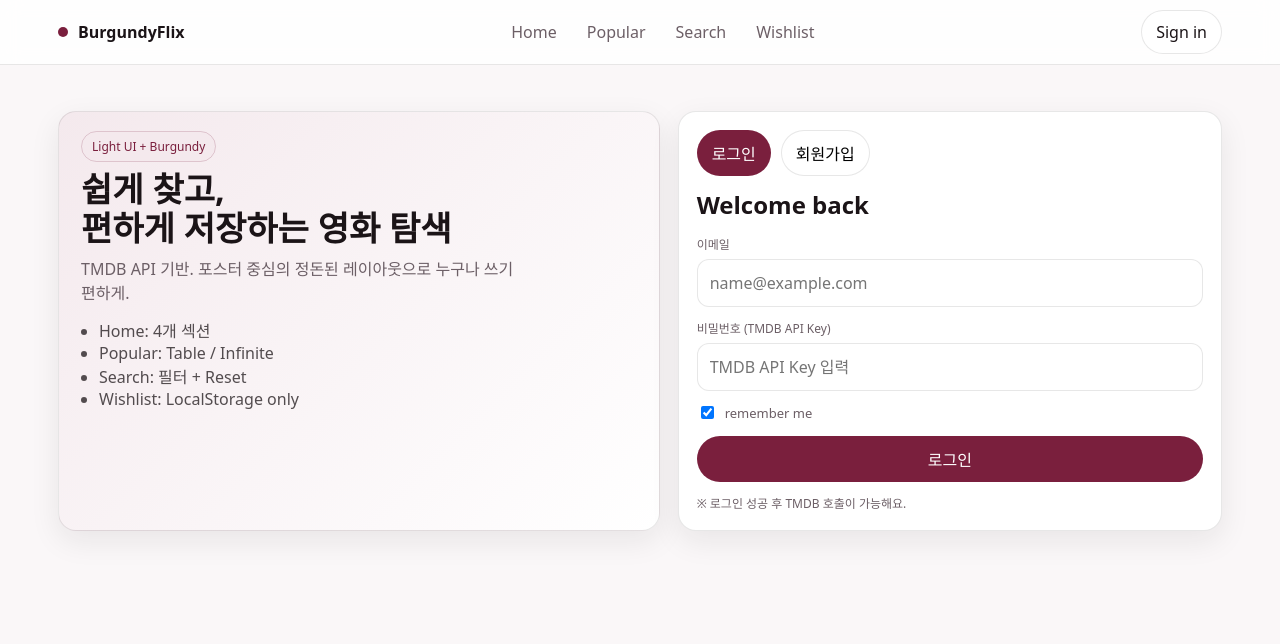
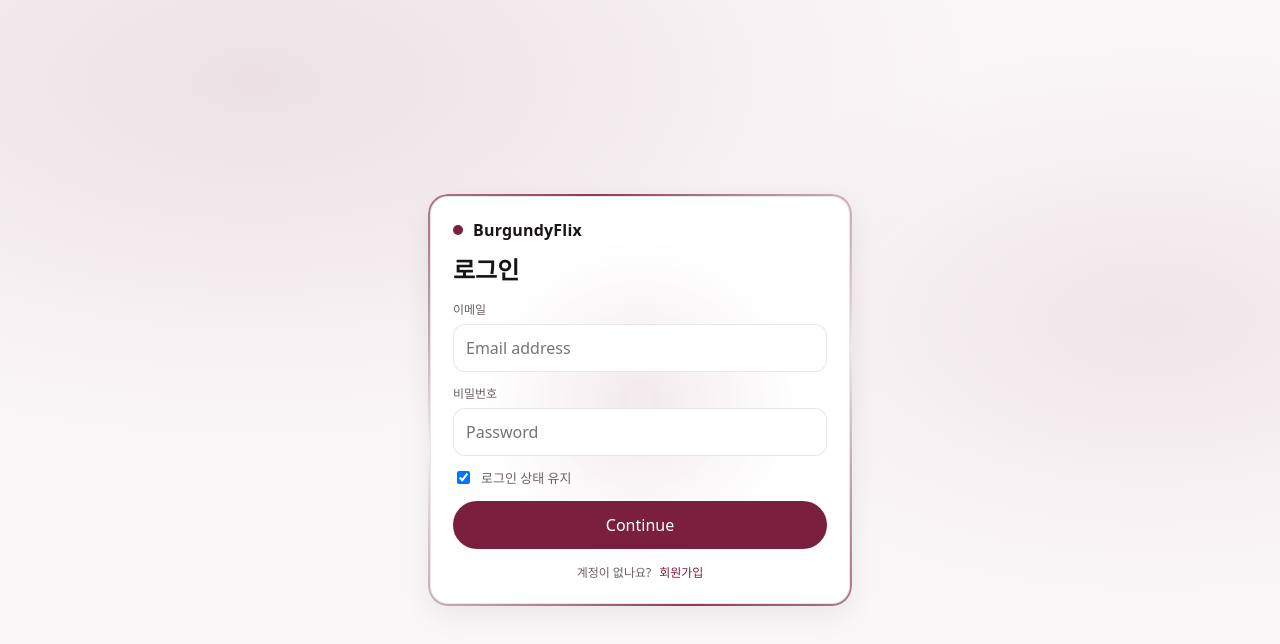
Before and after one commit to One2-3/PB_homework2, a Vue app: page /#/signin in a window 1280 px wide. Shown: the top 644 px of the page. Built offline with nearby package versions, Linux system fonts and the light colour scheme.

Commit message:
login animation

```diff
--- a/src/App.vue
+++ b/src/App.vue
@@ -1,10 +1,15 @@
 <script setup lang="ts">
+  import { computed } from "vue";
+  import { useRoute } from "vue-router";
   import AppHeader from "@/components/layout/AppHeader.vue";
+
+  const route = useRoute();
+  const hideHeader = computed(() => route.path === "/signin");
   </script>
 
   <template>
-    <AppHeader />
-    <main class="main">
+    <AppHeader v-if="!hideHeader" />
+    <main class="main" :class="{ full: hideHeader }">
       <RouterView v-slot="{ Component }">
         <transition name="page" mode="out-in">
           <component :is="Component" />
@@ -15,6 +20,7 @@
 
   <style scoped>
   .main{ padding: 18px 0 34px; }
+  .main.full{ padding: 0; min-height: 100vh; display:flex; }
   .page-enter-active,.page-leave-active{ transition: opacity .2s, transform .2s; }
   .page-enter-from,.page-leave-to{ opacity:0; transform: translateY(8px); }
   </style>
--- a/src/Pages/PopularPage.vue
+++ b/src/Pages/PopularPage.vue
@@ -1,5 +1,5 @@
 <script setup lang="ts">
-    import { computed, onMounted, onUnmounted, ref } from "vue";
+    import { computed, nextTick, onMounted, onUnmounted, ref, watch } from "vue";
     import { tmdbApi } from "@/services/tmdbApi";
     import type { MovieSummary } from "@/types/tmdb";
     import MovieCard from "@/components/movie/MovieCard.vue";
@@ -21,36 +21,21 @@
     const totalPages = ref(1);
     const items = ref<MovieSummary[]>([]);
 
-    // Table view: 한 화면에 보이도록 8~12 권장(여기선 10)
-    const perPage = 10;
-    const tableItems = computed(() => items.value);
+    const perPageTable = 8; // ✅ 스크롤 없이 한 화면에 확실히 들어오게 줄임
+    const tableItems = computed(() => items.value.slice(0, perPageTable));
 
     const scroller = ref<HTMLElement | null>(null);
     const sentinel = ref<HTMLElement | null>(null);
+
     const showTop = ref(false);
-
     let io: IntersectionObserver | null = null;
 
     function lockBody(lock: boolean) {
       document.body.style.overflow = lock ? "hidden" : "";
     }
 
-    function setMode(m: Mode) {
-      mode.value = m;
-      lsSet(MODE_KEY, m);
-
-      // 초기화
-      page.value = 1;
-      totalPages.value = 1;
-      items.value = [];
-
-      // Popular 페이지에서는 컨테이너 스크롤을 강제 → body는 잠가두는 게 안전
-      lockBody(true);
-
-      // 컨테이너 스크롤 맨 위로
-      requestAnimationFrame(() => scroller.value?.scrollTo({ top: 0 }));
-
-      loadPage(1, true);
+    function posterThumb(path: string | null) {
+      return path ? `https://image.tmdb.org/t/p/w92${path}` : "";
     }
 
     async function loadPage(p: number, replace: boolean) {
@@ -61,14 +46,14 @@
         totalPages.value = data.total_pages;
 
         if (mode.value === "table") {
-          // table은 페이지 단위 교체
-          items.value = data.results.slice(0, perPage);
+          // ✅ table은 페이지마다 교체 (스크롤 없이 8개만)
+          items.value = data.results.slice(0, perPageTable);
         } else {
-          // infinite는 누적
+          // ✅ infinite는 누적
           items.value = replace ? data.results : [...items.value, ...data.results];
         }
-      } catch {
-        toast.error("Popular 로딩 실패. TMDB API Key(비밀번호)를 확인해 주세요.");
+      } catch (e: any) {
+        toast.error(e?.message || "Popular 로딩 실패. API Key(비밀번호)를 확인해 주세요.");
       } finally {
         loading.value = false;
       }
@@ -83,8 +68,6 @@
     function goto(p: number) {
       if (p < 1 || p > totalPages.value) return;
       loadPage(p, true);
-      // table 모드에서 상단으로(컨테이너)
-      requestAnimationFrame(() => scroller.value?.scrollTo({ top: 0, behavior: "smooth" }));
     }
 
     function toggle(movie: MovieSummary) {
@@ -98,34 +81,59 @@
     }
 
     function goTop() {
-      scroller.value?.scrollTo({ top: 0, behavior: "smooth" }); // ✅ ref로 컨테이너 스크롤 제어
+      scroller.value?.scrollTo({ top: 0, behavior: "smooth" });
     }
 
-    onMounted(() => {
+    function setMode(m: Mode) {
+      mode.value = m;
+      lsSet(MODE_KEY, m);
+
+      // 항상 body는 잠금(과제에서 table 스크롤 금지 안정)
+      lockBody(true);
+
+      // 데이터 초기화 후 다시 로드
+      page.value = 1;
+      totalPages.value = 1;
+      items.value = [];
+
+      nextTick(() => {
+        if (scroller.value) scroller.value.scrollTop = 0;
+        loadPage(1, true);
+      });
+    }
+
+    // ✅ infinite에서만 observer 붙이기
+    async function setupObserver() {
+      io?.disconnect();
+      io = null;
+
+      await nextTick();
+      if (mode.value !== "infinite") return;
+      if (!scroller.value || !sentinel.value) return;
+
+      io = new IntersectionObserver(
+        (entries) => {
+          if (entries.some((e) => e.isIntersecting)) loadNext();
+        },
+        { root: scroller.value, rootMargin: "300px", threshold: 0 }
+      );
+
+      io.observe(sentinel.value);
+    }
+
+    onMounted(async () => {
       wish.hydrate();
 
-      // Popular는 컨테이너 스크롤이 요구사항 → body 스크롤 막기
+      // Popular 페이지는 컨테이너 스크롤 사용 → body는 고정
       lockBody(true);
 
-      loadPage(1, true);
-
-      // ✅ Infinite Scroll: IntersectionObserver root를 scroller로 설정(핵심)
-      io = new IntersectionObserver(
-        (entries) => {
-          if (mode.value !== "infinite") return;
-          if (entries.some((e) => e.isIntersecting)) loadNext();
-        },
-        {
-          root: scroller.value,   // ✅ viewport가 아니라 컨테이너
-          rootMargin: "300px",
-          threshold: 0,
-        }
-      );
-
-      if (sentinel.value) io.observe(sentinel.value);
+      await loadPage(1, true);
+      await setupObserver();
 
       scroller.value?.addEventListener("scroll", onScroll, { passive: true });
     });
+
+    watch(mode, () => setupObserver());
 
     onUnmounted(() => {
       lockBody(false);
@@ -138,30 +146,31 @@
       <div class="container">
         <div class="topbar card">
           <div class="seg">
-            <button class="btn" :class="{ primary: mode === 'table' }" @click="setMode('table')">
-              Table View
-            </button>
-            <button class="btn" :class="{ primary: mode === 'infinite' }" @click="setMode('infinite')">
-              Infinite Scroll
-            </button>
+            <button class="btn" :class="{ primary: mode === 'table' }" @click="setMode('table')">Table View</button>
+            <button class="btn" :class="{ primary: mode === 'infinite' }" @click="setMode('infinite')">Infinite Scroll</button>
           </div>
           <span class="badge">page {{ page }} / {{ totalPages }}</span>
         </div>
 
-        <!-- ✅ 스크롤 컨테이너 -->
-        <section ref="scroller" class="scrollBox card">
+        <!-- ✅ Table: overflow hidden(스크롤 불가) / Infinite: overflow auto -->
+        <section ref="scroller" class="box card" :class="mode">
           <LoadingSpinner v-if="loading && items.length === 0" />
 
-          <!-- TABLE -->
+          <!-- TABLE (포스터 포함, 스크롤 0) -->
           <div v-if="mode === 'table'" class="table">
             <div class="thead">
-              <div>Movie</div><div>Rating</div><div>Year</div>
+              <div>Poster / Movie</div><div>Rating</div><div>Year</div>
             </div>
 
             <div class="trow" v-for="m in tableItems" :key="m.id">
               <div class="cell movie" @click="toggle(m)">
-                <span class="title">{{ m.title }}</span>
-                <span v-if="wish.has(m.id)" class="badge">Saved</span>
+                <img v-if="posterThumb(m.poster_path)" class="thumb" :src="posterThumb(m.poster_path)" :alt="m.title" />
+                <div class="info">
+                  <div class="title">{{ m.title }}</div>
+                  <div class="sub">
+                    <span v-if="wish.has(m.id)" class="badge">Saved</span>
+                  </div>
+                </div>
               </div>
               <div class="cell">⭐ {{ m.vote_average.toFixed(1) }}</div>
               <div class="cell">{{ m.release_date?.slice(0, 4) }}</div>
@@ -182,15 +191,11 @@
               :wished="wish.has(m.id)"
               @toggle="toggle"
             />
-
-            <!-- ✅ 바닥 감지용 sentinel -->
-            <div ref="sentinel" class="sentinel" />
-
+            <div ref="sentinel" class="sentinel"></div>
             <LoadingSpinner v-if="loading && items.length > 0" />
           </div>
 
-          <!-- ✅ Top 버튼: 컨테이너 기준 -->
-          <button v-show="showTop" class="topbtn btn primary" @click="goTop">Top</button>
+          <button v-show="mode==='infinite' && showTop" class="topbtn btn primary" @click="goTop">Top</button>
         </section>
       </div>
     </template>
@@ -203,14 +208,24 @@
     }
     .seg{ display:flex; gap:10px; flex-wrap:wrap; }
 
-    .scrollBox{
+    /* ✅ 공통 컨테이너 높이(뷰포트에 맞게) */
+    .box{
       position: relative;
-      height: calc(100vh - 64px - 18px - 76px); /* header(64) + main padding + topbar */
-      overflow: auto; /* ✅ 컨테이너 스크롤 */
+      height: calc(100vh - 64px - 18px - 76px);
       padding: 12px;
     }
 
-    .table{ overflow: hidden; } /* ✅ table은 스크롤 금지 */
+    /* ✅ Table: 스크롤 완전 금지 */
+    .box.table{
+      overflow: hidden;
+    }
+
+    /* ✅ Infinite: 컨테이너 스크롤 */
+    .box.infinite{
+      overflow: auto;
+    }
+
+    .table{ overflow: hidden; }
     .thead,.trow{
       display:grid;
       grid-template-columns: 1fr 120px 80px;
@@ -224,14 +239,37 @@
       border-bottom:1px solid var(--line);
     }
     .trow{
-      padding: 12px 8px;
+      padding: 10px 8px;
       border-bottom:1px solid var(--line);
     }
     .trow:last-child{ border-bottom:none; }
-    .movie{ display:flex; gap:10px; align-items:center; cursor:pointer; }
-    .title{ font-weight:800; overflow:hidden; text-overflow:ellipsis; white-space:nowrap; }
-    .pager{ display:flex; justify-content:flex-end; gap:10px; padding-top: 12px; }
 
+    .movie{
+      display:flex; gap:10px; align-items:center;
+      cursor:pointer;
+      min-width: 0;
+    }
+    .thumb{
+      width: 40px; height: 60px;
+      border-radius: 10px;
+      object-fit: cover;
+      border: 1px solid var(--line);
+      background: #eee;
+      flex: 0 0 auto;
+    }
+    .info{ min-width:0; }
+    .title{
+      font-weight: 800;
+      overflow:hidden; text-overflow:ellipsis; white-space:nowrap;
+    }
+    .sub{ margin-top: 4px; }
+
+    .pager{
+      display:flex; justify-content:flex-end; gap:10px;
+      padding-top: 12px;
+    }
+
+    /* Infinite grid */
     .grid{
       display:grid; gap:12px;
       grid-template-columns: repeat(6, 1fr);
@@ -239,16 +277,16 @@
     .sentinel{ height: 1px; }
 
     .topbtn{
-      position: sticky; /* 컨테이너 내부에 고정 느낌 */
+      position: sticky;
       bottom: 10px;
       margin-left: auto;
-      display: block;
+      display:block;
     }
 
     @media (max-width: 1100px){ .grid{ grid-template-columns: repeat(4, 1fr); } }
     @media (max-width: 760px){
       .grid{ grid-template-columns: repeat(2, 1fr); }
       .thead,.trow{ grid-template-columns: 1fr 90px 70px; }
-      .scrollBox{ height: calc(100vh - 64px - 18px - 96px); }
+      .box{ height: calc(100vh - 64px - 18px - 96px); }
     }
     </style>
--- a/src/Pages/SigninPage.vue
+++ b/src/Pages/SigninPage.vue
@@ -1,24 +1,25 @@
 <script setup lang="ts">
     import { ref } from "vue";
-    import { useAuthStore } from "@/stores/auth";
     import { useRouter } from "vue-router";
     import { useToast } from "vue-toastification";
+    import { useAuthStore } from "@/stores/auth";
 
-    const auth = useAuthStore();
     const router = useRouter();
     const toast = useToast();
+    const auth = useAuthStore();
 
-    const mode = ref<"login"|"register">("login");
+    const mode = ref<"login" | "register">("login");
 
     const email = ref(auth.savedEmail || "");
-    const password = ref("");      // TMDB API Key
+    const password = ref("");
+    const password2 = ref("");
     const rememberMe = ref(true);
     const agree = ref(false);
 
     async function onLogin() {
       try {
         auth.signin(email.value, password.value, rememberMe.value);
-        toast.success("로그인 성공!");
+        toast.success("로그인 성공");
         router.push("/");
       } catch (e: any) {
         toast.error(e?.message || "로그인 실패");
@@ -27,9 +28,11 @@
 
     async function onRegister() {
       try {
-        auth.signup(email.value, password.value, agree.value);
-        toast.success("회원가입 성공! 로그인 해주세요.");
+        auth.signup(email.value, password.value, password2.value, agree.value);
+        toast.success("회원가입 완료. 로그인 해주세요.");
         mode.value = "login";
+        password.value = "";
+        password2.value = "";
         agree.value = false;
       } catch (e: any) {
         toast.error(e?.message || "회원가입 실패");
@@ -39,87 +42,204 @@
 
     <template>
       <div class="wrap">
-        <div class="container grid">
-          <section class="left card">
-            <div class="hero">
-              <span class="badge">Light UI + Burgundy</span>
-              <h1>쉽게 찾고,<br/>편하게 저장하는 영화 탐색</h1>
-              <p>TMDB API 기반. 포스터 중심의 정돈된 레이아웃으로 누구나 쓰기 편하게.</p>
-              <ul>
-                <li>Home: 4개 섹션</li>
-                <li>Popular: Table / Infinite</li>
-                <li>Search: 필터 + Reset</li>
-                <li>Wishlist: LocalStorage only</li>
-              </ul>
-            </div>
-          </section>
-
-          <section class="right card">
-            <div class="top">
-              <button class="btn" :class="{primary: mode==='login'}" @click="mode='login'">로그인</button>
-              <button class="btn" :class="{primary: mode==='register'}" @click="mode='register'">회원가입</button>
+        <section class="card auth glow">
+          <div class="brand">
+            <span class="dot" aria-hidden="true" />
+            <span class="name">BurgundyFlix</span>
           </div>
 
-            <Transition name="flip" mode="out-in">
-              <div :key="mode" class="panel">
-                <h2>{{ mode==='login' ? 'Welcome back' : 'Create account' }}</h2>
+          <h1 class="title">{{ mode === "login" ? "로그인" : "회원가입" }}</h1>
 
           <div class="field">
             <label>이메일</label>
-                  <input v-model="email" placeholder="name@example.com" />
+            <input v-model="email" placeholder="Email address" autocomplete="email" />
           </div>
 
           <div class="field">
-                  <label>비밀번호 (TMDB API Key)</label>
-                  <input v-model="password" type="password" placeholder="TMDB API Key 입력" />
+            <label>비밀번호</label>
+            <input
+              v-model="password"
+              type="password"
+              placeholder="Password"
+              autocomplete="current-password"
+              @keydown.enter="mode==='login' ? onLogin() : onRegister()"
+            />
           </div>
 
-                <div v-if="mode==='login'" class="row">
-                  <label class="chk"><input v-model="rememberMe" type="checkbox" /> remember me</label>
+          <div v-if="mode==='register'" class="field">
+            <label>비밀번호 확인</label>
+            <input
+              v-model="password2"
+              type="password"
+              placeholder="Confirm password"
+              autocomplete="new-password"
+              @keydown.enter="onRegister"
+            />
           </div>
 
-                <div v-else class="row">
-                  <label class="chk"><input v-model="agree" type="checkbox" /> 약관에 동의합니다</label>
+          <div class="row" v-if="mode==='login'">
+            <label class="chk">
+              <input v-model="rememberMe" type="checkbox" />
+              로그인 상태 유지
+            </label>
           </div>
 
-                <button v-if="mode==='login'" class="btn primary full" @click="onLogin">로그인</button>
-                <button v-else class="btn primary full" @click="onRegister">회원가입</button>
+          <div class="row" v-else>
+            <label class="chk">
+              <input v-model="agree" type="checkbox" />
+              약관에 동의합니다
+            </label>
+          </div>
 
-                <p class="hint">※ 로그인 성공 후 TMDB 호출이 가능해요.</p>
+          <button class="btn primary full" v-if="mode==='login'" @click="onLogin">Continue</button>
+          <button class="btn primary full" v-else @click="onRegister">Create account</button>
+
+          <div class="switch">
+            <template v-if="mode==='login'">
+              <span>계정이 없나요?</span>
+              <button class="link" @click="mode='register'">회원가입</button>
+            </template>
+            <template v-else>
+              <span>이미 계정이 있나요?</span>
+              <button class="link" @click="mode='login'">로그인</button>
+            </template>
           </div>
-            </Transition>
         </section>
-        </div>
       </div>
     </template>
 
     <style scoped>
-    .wrap{ padding: 28px 0 40px; }
-    .grid{ display:grid; gap:18px; grid-template-columns: 1.05fr .95fr; align-items: stretch; }
-    .left{ background: linear-gradient(135deg, var(--primarySoft), #fff); padding: 22px; }
-    .hero h1{ margin: 14px 0 8px; font-size: 34px; line-height: 1.15; }
-    .hero p{ margin:0 0 14px; color: var(--muted); max-width: 48ch; }
-    .hero ul{ margin: 10px 0 0; padding-left: 18px; color: rgba(27,20,23,.75); }
+    .wrap{
+      min-height: 100vh;
+      width: 100%;
+      display:flex;
+      align-items:center;
+      justify-content:center;
+      padding: 24px 16px;
+      background: radial-gradient(1200px 600px at 20% 10%, rgba(122,31,61,.10), transparent 60%),
+                  radial-gradient(900px 500px at 90% 40%, rgba(122,31,61,.08), transparent 55%),
+                  var(--bg);
+    }
+    .auth{
+      width: 420px;
+      padding: 22px;
+      border-radius: 18px;
+    }
+    .brand{
+      display:flex; align-items:center; gap:10px;
+      font-weight:800;
+      margin-bottom: 10px;
+    }
+    .dot{ width:10px; height:10px; border-radius:50%; background: var(--primary); }
+    .name{ letter-spacing: .2px; }
+    .title{ margin: 10px 0 14px; font-size: 24px; }
 
-    .right{ padding: 18px; }
-    .top{ display:flex; gap:10px; margin-bottom: 12px; flex-wrap:wrap; }
-    .panel h2{ margin: 8px 0 14px; }
     .field{ display:flex; flex-direction:column; gap:6px; margin-bottom: 12px; }
-    .field label{ font-size: 12px; color: var(--muted); }
-    .field input{
-      padding: 12px; border-radius: 12px; border: 1px solid var(--line); background: #fff;
+    label{ font-size:12px; color:var(--muted); }
+    input{
+      padding: 12px;
+      border-radius: 12px;
+      border: 1px solid var(--line);
+      background:#fff;
     }
-    .row{ display:flex; justify-content: space-between; margin: 8px 0 14px; }
+
+    .row{ display:flex; justify-content:flex-start; margin: 6px 0 14px; }
     .chk{ font-size: 13px; color: var(--muted); display:flex; gap:8px; align-items:center; }
-    .full{ width: 100%; justify-content:center; }
-    .hint{ margin: 12px 0 0; color: var(--muted); font-size: 12px; }
 
-    .flip-enter-active,.flip-leave-active{ transition: transform .22s ease, opacity .22s ease; }
-    .flip-enter-from{ opacity:0; transform: translateY(8px) rotateX(8deg); }
-    .flip-leave-to{ opacity:0; transform: translateY(-6px) rotateX(-6deg); }
+    .full{ width:100%; justify-content:center; padding: 12px 14px; }
 
-    @media (max-width: 980px){
-      .grid{ grid-template-columns: 1fr; }
-      .hero h1{ font-size: 28px; }
+    .switch{
+      margin-top: 14px;
+      display:flex;
+      justify-content:center;
+      gap:8px;
+      color: var(--muted);
+      font-size: 12px;
     }
+    .link{
+      border: none;
+      background: transparent;
+      color: var(--primary);
+      cursor: pointer;
+      padding: 0;
+    }
+    .link:hover{ text-decoration: underline; }
+
+    /* ✅ Glow wrapper */
+    .glow{
+    position: relative;
+    overflow: visible; /* 카드 밖으로 퍼지는 빛 */
+    }
+
+    /* 애니메이션 불빛 레이어(바깥) */
+    .glow::before{
+    content:"";
+    position:absolute;
+    inset:-18px;                 /* 바깥쪽으로만 퍼지게 */
+    border-radius: 28px;
+    background: radial-gradient(closest-side, rgba(122,31,61,.18), transparent 70%);
+    filter: blur(18px);
+    opacity: .55;
+    z-index: 0;
+    pointer-events:none;
+    }
+
+
+    /* 테두리 느낌(얇게 한 겹 더) */
+    .glow::after{
+    content:"";
+    position:absolute;
+    inset:-3px;                 /* 테두리 영역 */
+    border-radius: 20px;
+    padding: 2px;               /* 링 두께 */
+    background: conic-gradient(
+        from var(--a),
+        rgba(122,31,61,0),
+        rgba(122,31,61,.95),
+        rgba(255,255,255,0),
+        rgba(122,31,61,.95),
+        rgba(122,31,61,0)
+    );
+    opacity: .9;
+    z-index: 0;
+    pointer-events:none;
+    animation: glowSpin 3.2s linear infinite;
+
+    /* 가운데를 뚫어서 "테두리만" 보이게 */
+    -webkit-mask:
+        linear-gradient(#000 0 0) content-box,
+        linear-gradient(#000 0 0);
+    -webkit-mask-composite: xor;
+    mask-composite: exclude;
+
+    /* 링 자체가 살짝 빛나게 */
+    filter: drop-shadow(0 0 10px rgba(122,31,61,.25));
+    }
+
+
+    /* 카드 내용은 glow 레이어 위로 */
+    .glow > *{
+    position: relative;
+    z-index: 1;
+    }
+
+    /* 입력 포커스 시 더 살아나게 */
+    .glow:focus-within::before{ opacity: .75; filter: blur(18px); }
+    .glow:focus-within::after{ opacity: .85; }
+
+    /* 애니메이션용 커스텀 속성 */
+    @property --a{
+    syntax: "<angle>";
+    inherits: false;
+    initial-value: 0deg;
+    }
+    @keyframes glowSpin{
+    to{ --a: 360deg; }
+    }
+
+    /* 접근성: 모션 줄이기 설정이면 애니메이션 끔 */
+    @media (prefers-reduced-motion: reduce){
+    .glow::before, .glow::after{ animation: none; }
+    }
+
     </style>
--- a/src/stores/auth.ts
+++ b/src/stores/auth.ts
@@ -1,14 +1,11 @@
 import { defineStore } from "pinia";
-import { lsGet, lsSet, lsDel } from "@/composables/useLocalStorage";
+import { lsGet, lsSet } from "@/composables/useLocalStorage";
 
 type User = { email: string; password: string }; // password = TMDB API Key
 type AuthState = { isLoggedIn: boolean; email: string; rememberMe: boolean; savedEmail: string };
 
 const USERS_KEY = "users";
 const AUTH_KEY = "auth";
-const TMDB_KEY = "TMDb-Key";         // 과제 요구 핵심
-const RECENT_KEY = "recentSearches"; // 가산점용 예시
-
 const emailRe = /^[^\s@]+@[^\s@]+\.[^\s@]+$/;
 
 export const useAuthStore = defineStore("auth", {
@@ -20,9 +17,10 @@ export const useAuthStore = defineStore("auth", {
       this.$patch(auth);
     },
 
-    signup(email: string, password: string, agreed: boolean) {
+    signup(email: string, password: string, password2: string, agreed: boolean) {
       if (!emailRe.test(email)) throw new Error("이메일 형식이 올바르지 않아요.");
-      if (!password || password.length < 8) throw new Error("TMDB API Key(비밀번호)는 8자 이상 권장.");
+      if (!password || password.length < 16) throw new Error("TMDB API Key를 입력해 주세요.");
+      if (password !== password2) throw new Error("비밀번호가 일치하지 않아요.");
       if (!agreed) throw new Error("약관에 동의해야 가입할 수 있어요.");
 
       const users = lsGet<User[]>(USERS_KEY, []);
@@ -35,12 +33,13 @@ export const useAuthStore = defineStore("auth", {
 
     signin(email: string, password: string, rememberMe: boolean) {
       if (!emailRe.test(email)) throw new Error("이메일 형식이 올바르지 않아요.");
+
       const users = lsGet<User[]>(USERS_KEY, []);
       const found = users.find(u => u.email === email && u.password === password);
       if (!found) throw new Error("아이디 또는 비밀번호(API Key)가 맞지 않아요.");
 
-      // TMDB 호출에 쓸 Key 저장
-      localStorage.setItem(TMDB_KEY, password);
+      // ✅ 과제 핵심: 비밀번호를 TMDB API Key로 저장
+      localStorage.setItem("TMDb-Key", password);
 
       this.isLoggedIn = true;
       this.email = email;
@@ -48,15 +47,12 @@ export const useAuthStore = defineStore("auth", {
       this.savedEmail = rememberMe ? email : "";
 
       lsSet(AUTH_KEY, { ...this.$state });
-      // 가산점용: 최소 3개 key-value 유지 목적
-      if (!localStorage.getItem(RECENT_KEY)) lsSet(RECENT_KEY, []);
     },
 
     signout() {
       this.isLoggedIn = false;
       this.email = "";
-      localStorage.removeItem(TMDB_KEY);
-      // rememberMe면 savedEmail 유지, 아니면 비움
+      localStorage.removeItem("TMDb-Key");
       if (!this.rememberMe) this.savedEmail = "";
       lsSet(AUTH_KEY, { ...this.$state });
     },
```
Also changed, not shown: src/services/tmdbClient.ts (+12 -1 lines). Lines whose indentation alone changed are shown as unchanged.
